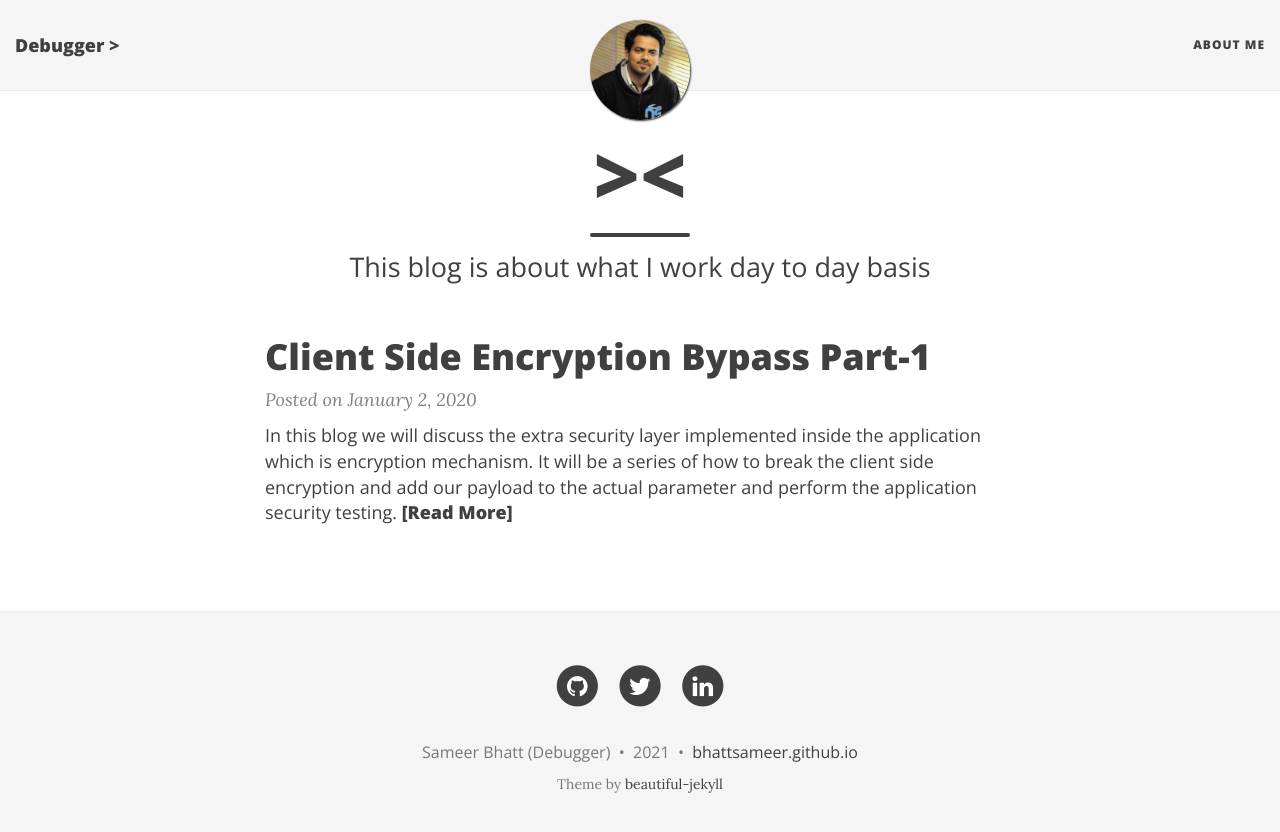
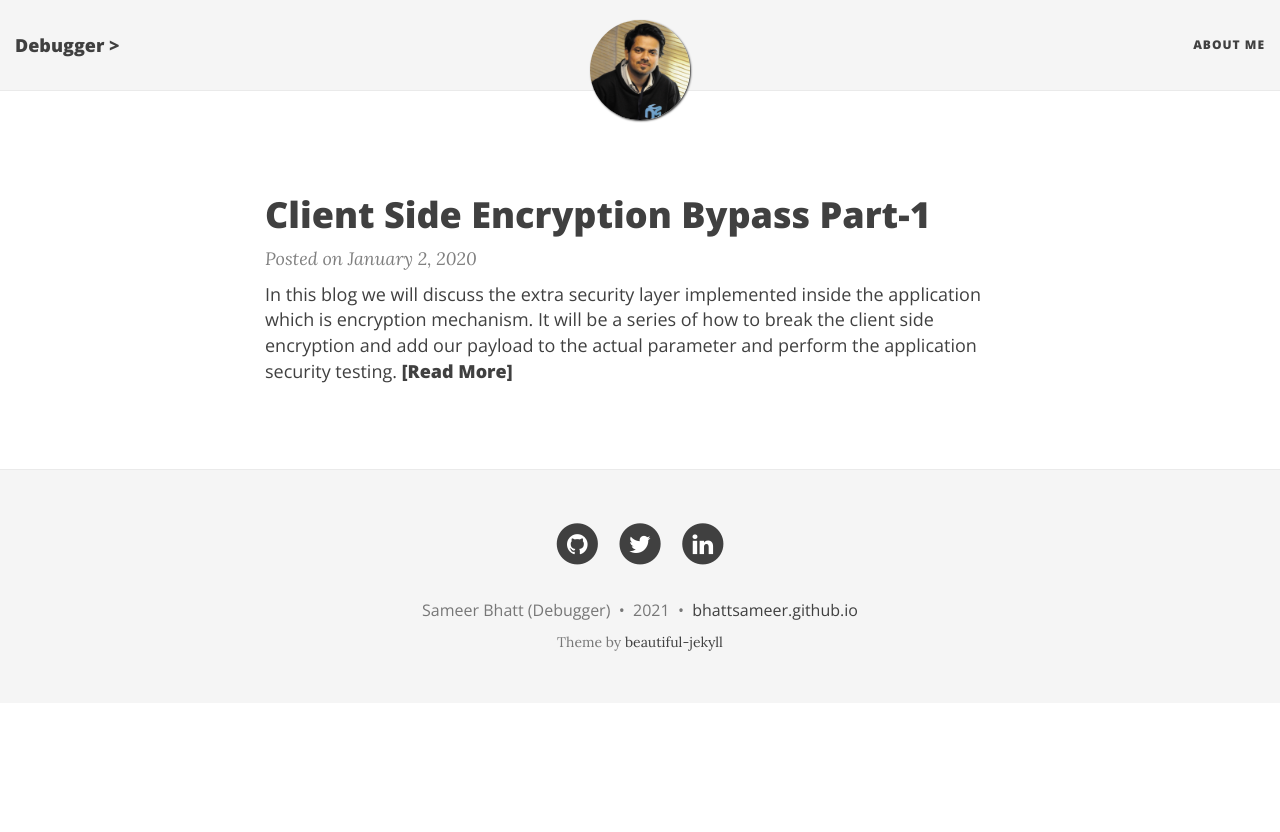
Before and after one commit to bhattsameer/bhattsameer.github.io, a Jekyll site: the page built from index.html, in a window 1280 px wide. Shown: the top 832 px of the page. Built offline with Jekyll 4.4.1, drawn with Linux system fonts in a browser that asks for light colours; nearby versions of some CDN libraries; the list of posts is cut into pages by our own code.

Commit message:
Update index.html

```diff
--- a/index.html
+++ b/index.html
@@ -1,7 +1,7 @@
 ---
 layout: page
-title: '><'
-subtitle: This blog is about what I work day to day basis
+title: ''
+subtitle:
 use-site-title: true
 ---
 
```
